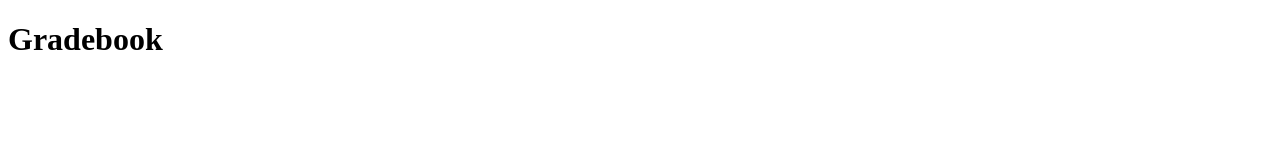
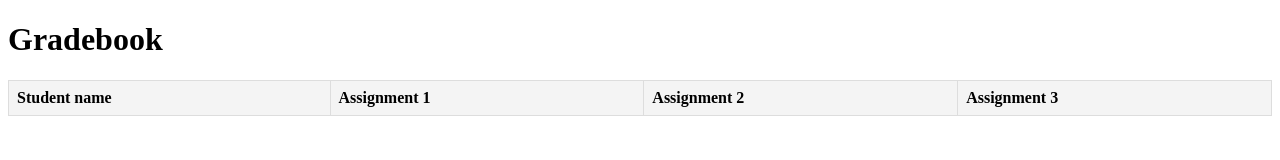
Before and after one commit to studentwtcc/studentwtcc.github.io, a plain HTML site: page gradebook/halliday_gradebook.html in a window 1280 px wide. Drawn offline with Linux system fonts and the light colour scheme.

Commit message:
added table to hold assignment grades
holds assignment grades for studen

```diff
--- a/gradebook/halliday_gradebook.html
+++ b/gradebook/halliday_gradebook.html
@@ -22,6 +22,18 @@
 <body>
     <h1>Gradebook</h1>
     <table id="gradebook">
+        <thead>
+            <tr>
+                <th>Student name</th>
+                <th>Assignment 1</th>
+                <th>Assignment 2</th>
+                <th>Assignment 3</th>
+                <!-- Add more assignment columns as needed-->
+             </tr>
+        </thead>
+        <tbody>
+            <!-- Rows will be populated dynamically with Javascript-->
+        </tbody>
 
     </table>
     <script src=""gradebook.js"></script>
```
Also changed, not shown: javascript/gradebook/gradebook.html (+0 -1 lines).
